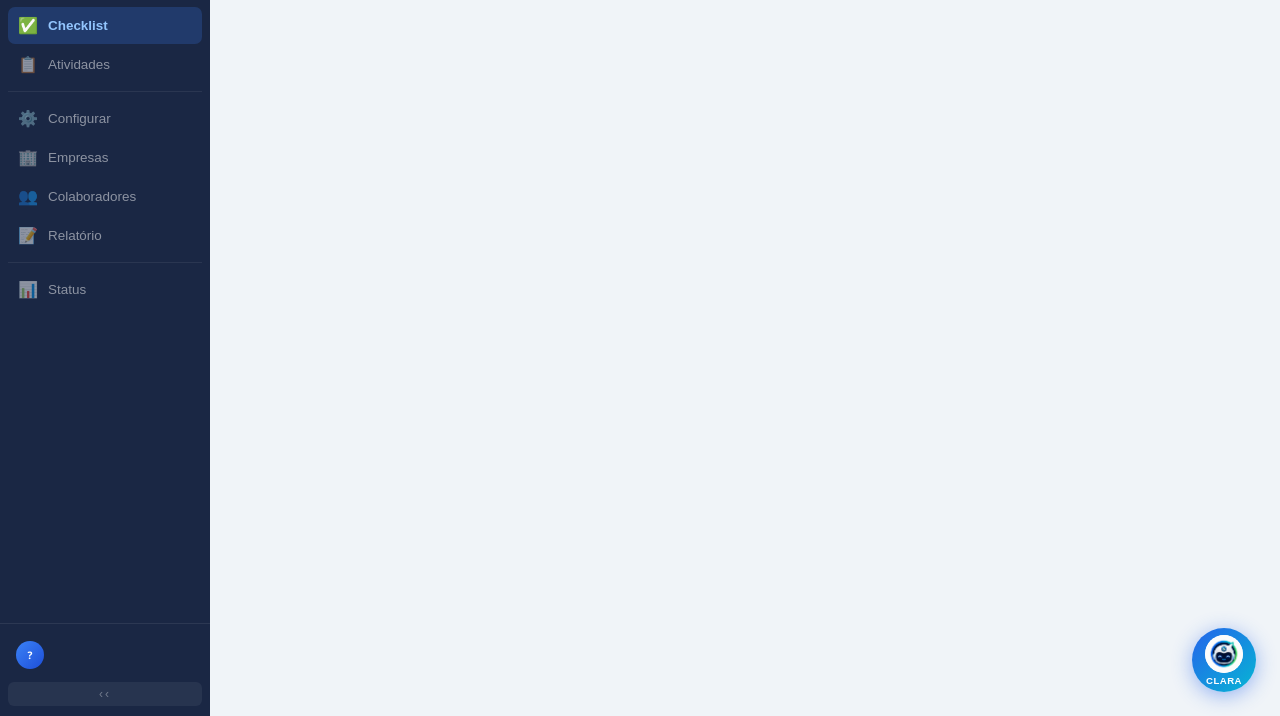
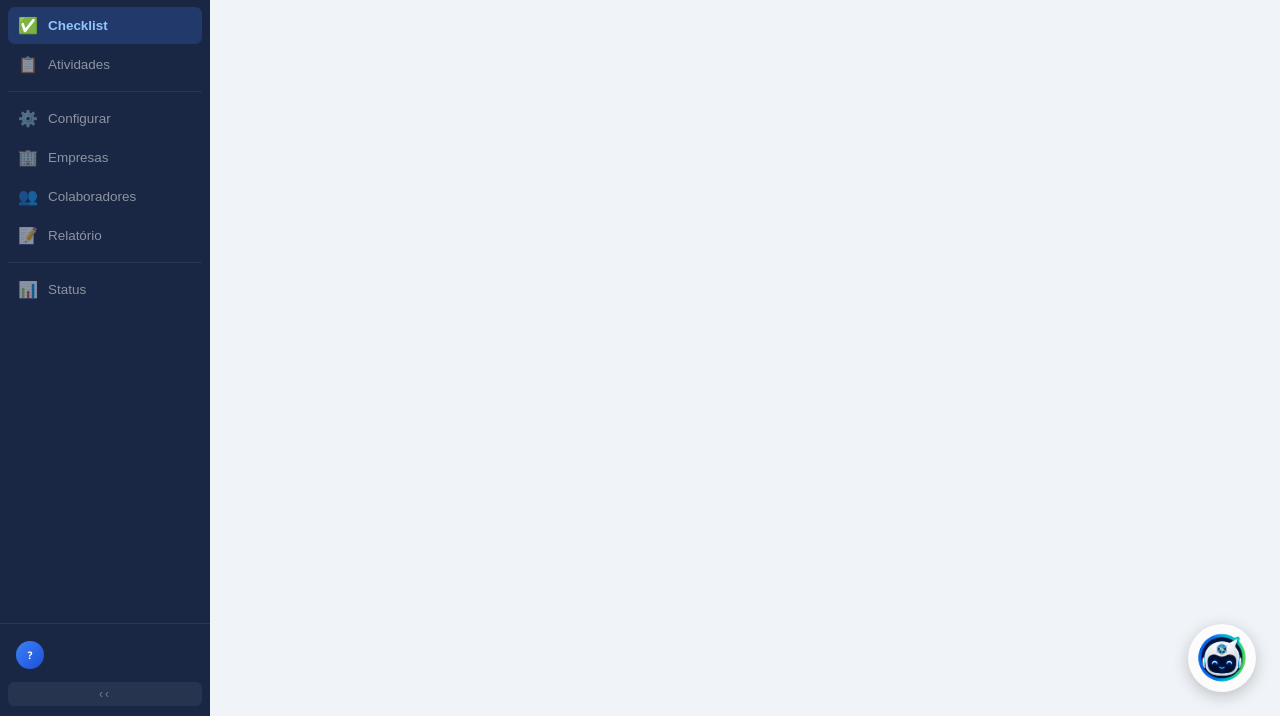
Before and after one commit to Felipe-Campos21/Gridflow.Solutions, a website: page servidor GridFlow/public/index.html in a window 1280 px wide. Shown: the part 84-800 px from the top of the page. Drawn offline with Linux system fonts and the light colour scheme; sample sign-in values are in the browser's storage.

Commit message:
Clara: remover fundo azul e label do botão flutuante
Co-Authored-By: Claude Sonnet 4.6 <noreply@anthropic.com>

```diff
--- a/servidor GridFlow/public/index.html
+++ b/servidor GridFlow/public/index.html
@@ -176,11 +176,11 @@
 <!-- Clara IA Widget -->
 <style>
   #clara-widget { position:fixed;bottom:24px;right:24px;z-index:9999;font-family:inherit }
-  #clara-fab { width:64px;height:64px;border-radius:50%;border:none;cursor:pointer;background:linear-gradient(135deg,#2563eb,#06b6d4);box-shadow:0 4px 20px rgba(37,99,235,0.45);display:flex;flex-direction:column;align-items:center;justify-content:center;gap:2px;transition:transform 0.2s,box-shadow 0.2s;padding:0 }
-  #clara-fab:hover { transform:scale(1.08);box-shadow:0 6px 28px rgba(37,99,235,0.55) }
-  #clara-fab-avatar { width:38px;height:38px;border-radius:50%;background:#fff;display:flex;align-items:center;justify-content:center;font-size:1.3rem;overflow:hidden }
+  #clara-fab { width:68px;height:68px;border-radius:50%;border:none;cursor:pointer;background:transparent;box-shadow:0 4px 16px rgba(0,0,0,0.22);display:flex;align-items:center;justify-content:center;transition:transform 0.2s,box-shadow 0.2s;padding:0;overflow:hidden }
+  #clara-fab:hover { transform:scale(1.08);box-shadow:0 6px 24px rgba(0,0,0,0.3) }
+  #clara-fab-avatar { width:68px;height:68px;border-radius:50%;display:flex;align-items:center;justify-content:center;font-size:2rem;overflow:hidden }
   #clara-fab-avatar img { width:100%;height:100%;object-fit:cover;border-radius:50% }
-  #clara-fab-label { font-size:0.6rem;color:#fff;font-weight:700;letter-spacing:0.05em }
+  #clara-fab-label { display:none }
   #clara-panel { position:fixed;bottom:100px;right:24px;width:360px;max-width:calc(100vw - 48px);height:480px;max-height:calc(100vh - 140px);background:#fff;border-radius:20px;box-shadow:0 8px 40px rgba(0,0,0,0.18);display:flex;flex-direction:column;overflow:hidden;transform:scale(0.92) translateY(20px);opacity:0;pointer-events:none;transition:transform 0.22s cubic-bezier(.34,1.56,.64,1),opacity 0.18s }
   #clara-panel.open { transform:scale(1) translateY(0);opacity:1;pointer-events:auto }
   #clara-header { background:linear-gradient(135deg,#2563eb,#06b6d4);padding:14px 16px;display:flex;align-items:center;justify-content:space-between }
```
